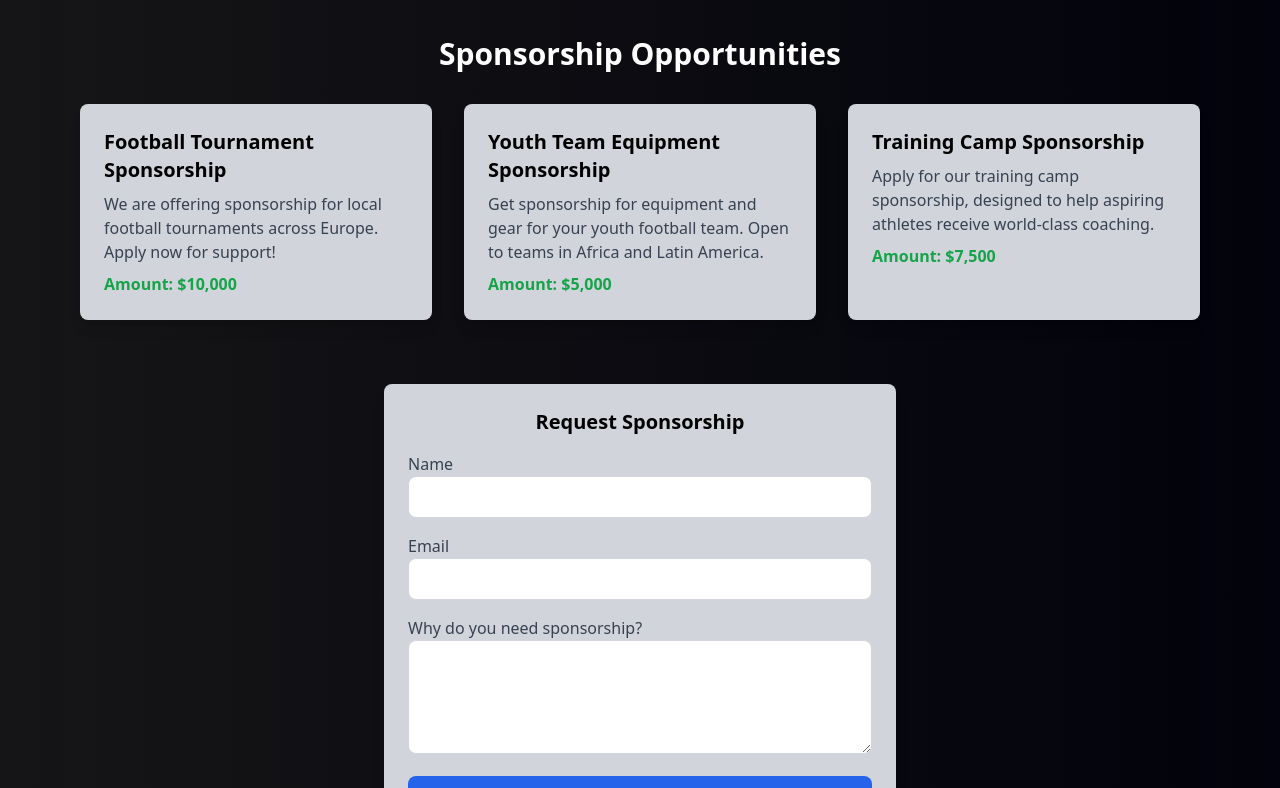
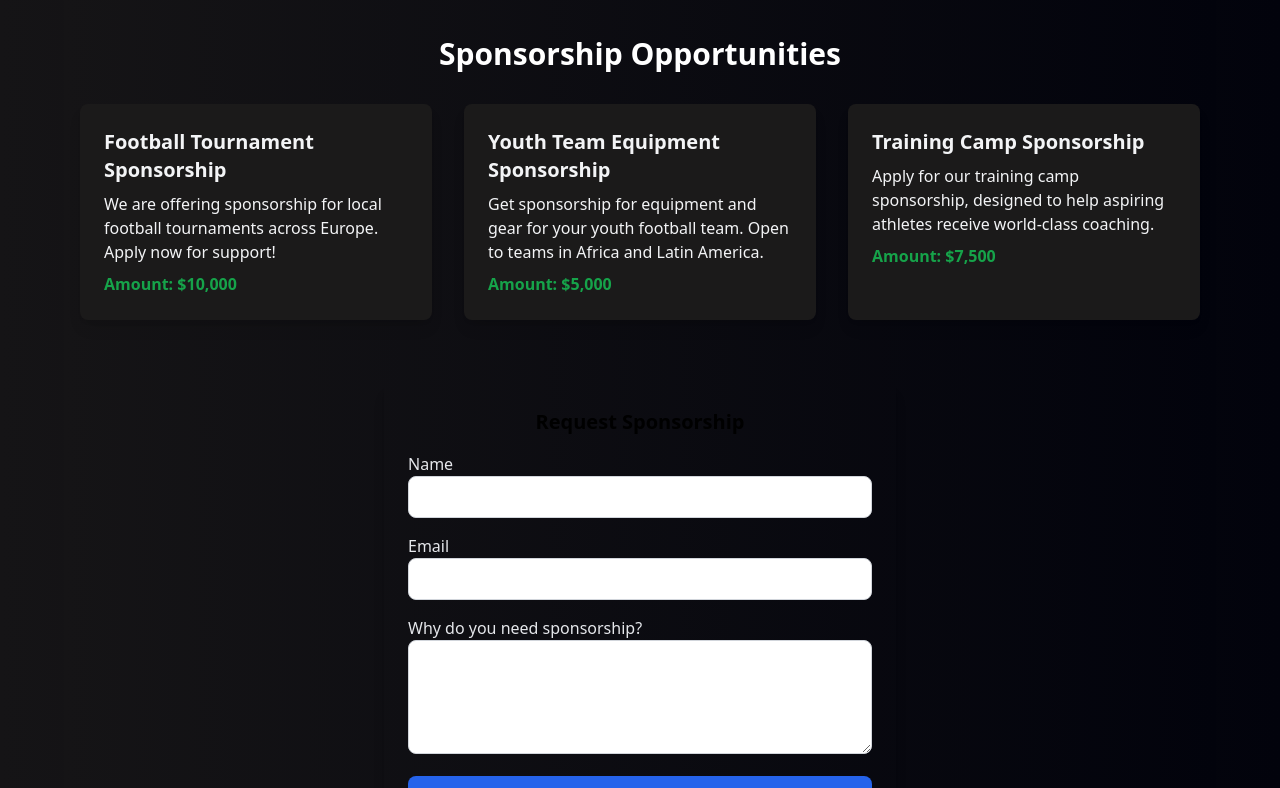
Before and after one commit to stephenmayowa112/athletes-on-chain, a React (Vite) app in the folder athletes-on-chain/: page / in a window 1280 px wide. Shown: the part 3720-4508 px from the top of the page. Built offline with nearby package versions, Linux system fonts and the light colour scheme.

Commit message:
editing the UI

```diff
--- a/athletes-on-chain/src/SponsorshipRequestsSection.jsx
+++ b/athletes-on-chain/src/SponsorshipRequestsSection.jsx
@@ -54,10 +54,12 @@ const SponsorshipRequestsSection = () => {
           {sponsorships.map((sponsorship, index) => (
             <div
               key={index}
-              className="bg-gray-300 hover:bg-blue-200 hover:scale-105 p-6 rounded-lg shadow-lg hover:shadow-xl transition-shadow duration-300"
+              className="bg-[#1b1a1a] hover:bg-[#3c3b3b] hover:scale-105 p-6 rounded-lg shadow-lg hover:shadow-xl transition-shadow duration-300"
             >
-              <h3 className="text-xl font-semibold mb-2">{sponsorship.name}</h3>
-              <p className="text-gray-700 mb-2">{sponsorship.description}</p>
+              <h3 className="text-xl text-gray-100 font-semibold mb-2">
+                {sponsorship.name}
+              </h3>
+              <p className="text-gray-100 mb-2">{sponsorship.description}</p>
               <p className="text-green-600 font-bold">
                 Amount: {sponsorship.amount}
               </p>
@@ -66,13 +68,13 @@ const SponsorshipRequestsSection = () => {
         </div>
 
         {/* Sponsorship Request Form */}
-        <div className="bg-gray-300 p-6 rounded-lg shadow-lg max-w-lg mx-auto">
+        <div className=" p-6 rounded-lg shadow-lg max-w-lg mx-auto">
           <h3 className="text-xl font-semibold mb-4 text-center">
             Request Sponsorship
           </h3>
           <form onSubmit={handleSubmit} className="space-y-4">
             <div>
-              <label className="block text-gray-700">Name</label>
+              <label className="block text-gray-200">Name</label>
               <input
                 type="text"
                 name="name"
@@ -83,7 +85,7 @@ const SponsorshipRequestsSection = () => {
               />
             </div>
             <div>
-              <label className="block text-gray-700">Email</label>
+              <label className="block text-gray-200">Email</label>
               <input
                 type="email"
                 name="email"
@@ -94,7 +96,7 @@ const SponsorshipRequestsSection = () => {
               />
             </div>
             <div>
-              <label className="block text-gray-700">
+              <label className="block text-gray-200">
                 Why do you need sponsorship?
               </label>
               <textarea
```
